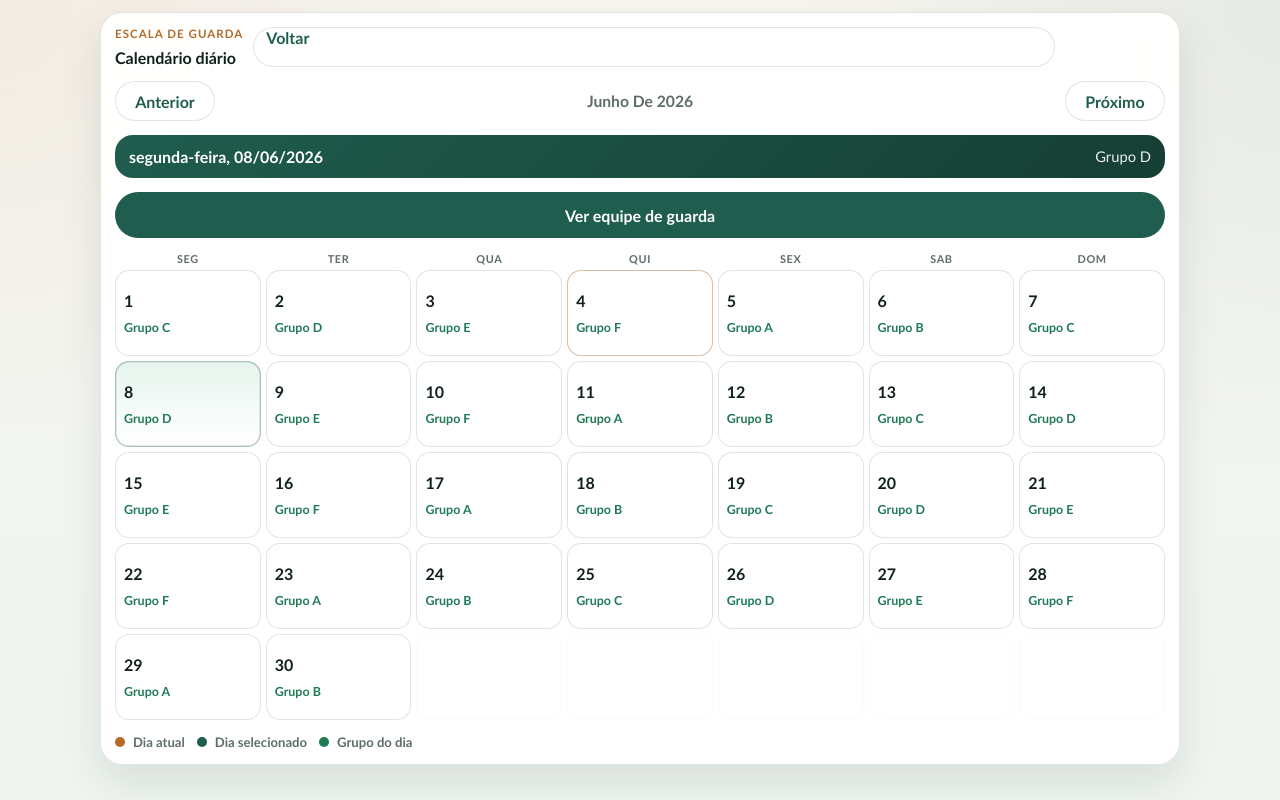
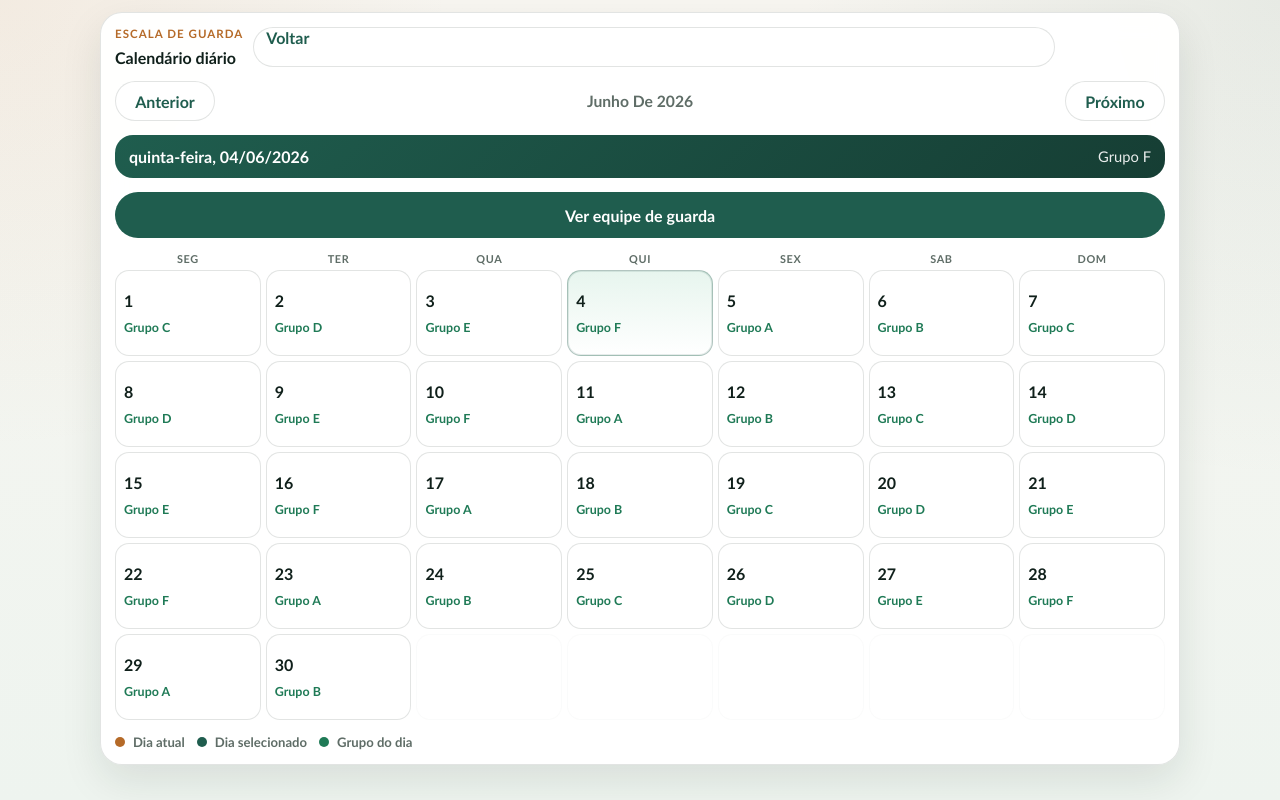
Before and after one commit to higorbrito1/cfp2026, a Next.js app: page /guarda in a window 1280 px wide. Built offline with nearby package versions, Linux system fonts and the light colour scheme.

Commit message:
Fix guard calendar initial date to current day

```diff
--- a/src/app/guarda/page.js
+++ b/src/app/guarda/page.js
@@ -16,8 +16,9 @@ import {
 } from "../../lib/scale";
 
 export default function GuardaPage() {
-  const [selectedDate, setSelectedDate] = useState(REFERENCE_DATE);
-  const [visibleMonth, setVisibleMonth] = useState(REFERENCE_DATE.slice(0, 7));
+  const today = useMemo(() => new Date(), []);
+  const [selectedDate, setSelectedDate] = useState(formatYmd(today));
+  const [visibleMonth, setVisibleMonth] = useState(formatYmd(today).slice(0, 7));
   const [showTeam, setShowTeam] = useState(false);
   const referenceDate = useMemo(() => parseYmd(REFERENCE_DATE), []);
 
```
